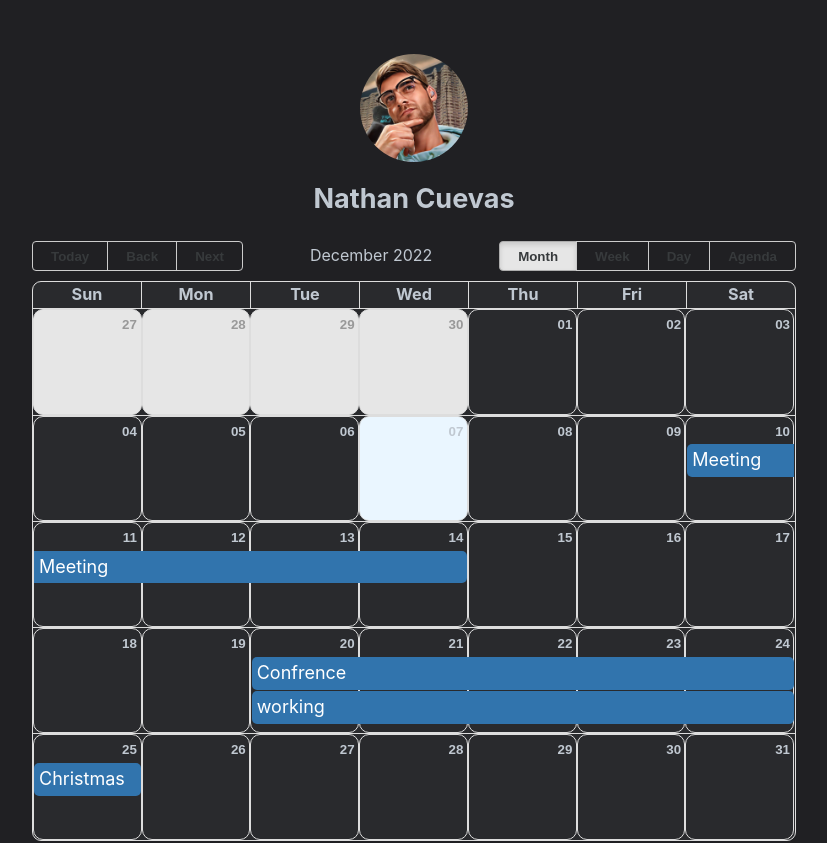
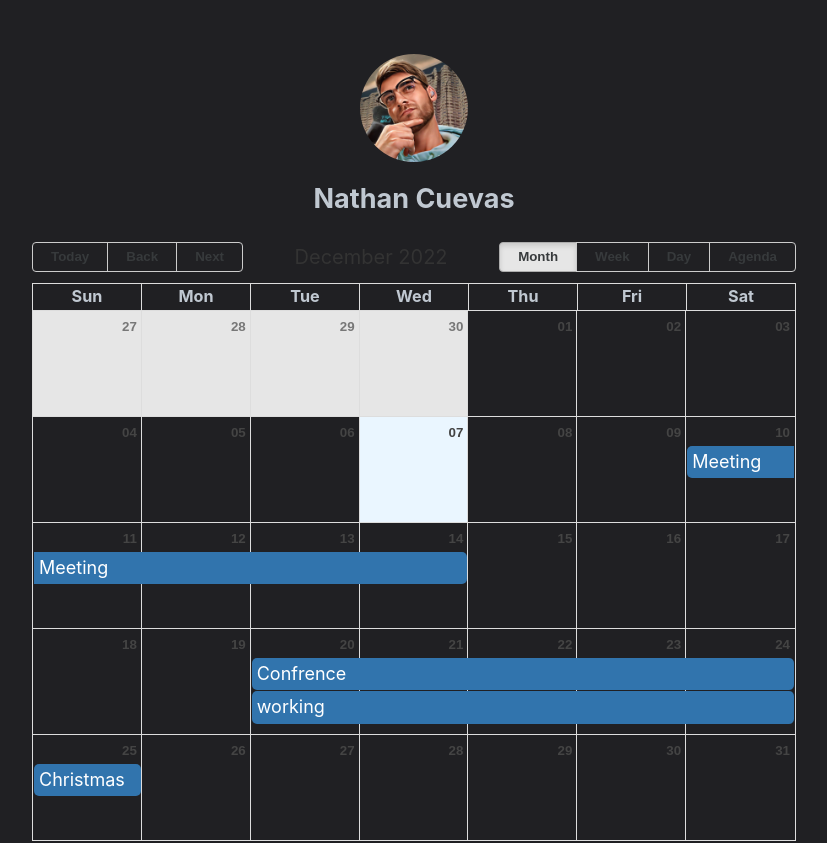
Before and after one commit to NateAyye/CS50-Final, a Next.js app: page /calendar in a window 1280 px wide. Shown: the top 843 px of the page, without its empty margins (226-1053 px from the left). Built offline with nearby package versions, Linux system fonts and the light colour scheme.

Commit message:
modified:   package-lock.json
	modified:   package.json

	modified:   pages/calendar.js

	modified:   styles/globals.css

```diff
--- a/package.json
+++ b/package.json
@@ -12,6 +12,7 @@
     "react-big-calendar": "^1.5.2",
     "react-calendar": "^4.0.0",
     "react-datepicker": "^4.8.0",
-    "react-dom": "18.2.0"
+    "react-dom": "18.2.0",
+    "react-popup": "^0.11.0"
   }
 }
--- a/pages/calendar.js
+++ b/pages/calendar.js
@@ -10,6 +10,7 @@ import "react-big-calendar/lib/css/react-big-calendar.css";
 import DatePicker from "react-datepicker";
 import "react-datepicker/dist/react-datepicker.css";
 import enUS from 'date-fns/locale/en-US'
+import Popup from 'react-popup';
 
 const locales = {
   'en-US': enUS,
@@ -51,6 +52,8 @@ const events = [
 
 
 export default function MyCalendar() {
+
+
     return (
         <Layout calendar>
             <Head>
--- a/styles/globals.css
+++ b/styles/globals.css
@@ -3,7 +3,7 @@
   --main-color: #c0c8d1;
   --calendar-bg-color: #292a2d;
 }
-
+/*
 .rbc-month-view {
   border-radius: 0.5em;
   background-color:var(--calendar-bg-color);
@@ -27,8 +27,72 @@
 
 .rbc-agenda-view table.rbc-agenda-table .rbc-agenda-time-cell {
   border: 1px solid #ddd
+} */
+
+.calendar-container {
+  width: 800px;
+  background: #fff;
+  border-radius: 5px;
+  margin: 0 auto;
+  padding: 15px;
 }
+.btn {
+  cursor: pointer;
+  border: 0px !important
+}
+.btn-control {
+  color: #fff !important;
+  background: #6992CA !important;
+}
+.btn-past {
+  color: #fff !important;
+  background: #DE6987 !important;
+}
+.btn-upcoming {
+  color: #fff !important;
+  background: #8CBD4C !important;
+}
+.rbc-toolbar {
+  margin-bottom: 15px;
+}
+.rbc-toolbar .rbc-toolbar-label {
+  font-size: 20px;
+  color: #333;
+}
+.rbc-header {
+  padding: 4px 10px;
+  text-align: left;
+  font-weight: normal;
+  border-bottom: 1px solid #DDD;
 
+}
+.rbc-month-row {
+  display: -ms-flexbox;
+  display: flex;
+  position: relative;
+  -ms-flex-direction: column;
+  flex-direction: column;
+  -ms-flex: 100px;
+  flex: 100px;
+  overflow: hidden;
+  height: 100%;
+  width: 100%;
+}
+.rbc-event {
+  border-radius: 3px;
+}
+.rbc-show-more {
+  font-weight: normal;
+}
+.rbc-off-range-bg {
+  background: #F8F8F8;
+}
+.rbc-date-cell {
+  color: #444 !important;
+}
+.rbc-off-range {
+  color: #777 !important;
+}
 
 html,
 body {
```
Also changed, not shown: 1 other file (tests, documents, lock files or other folders).
